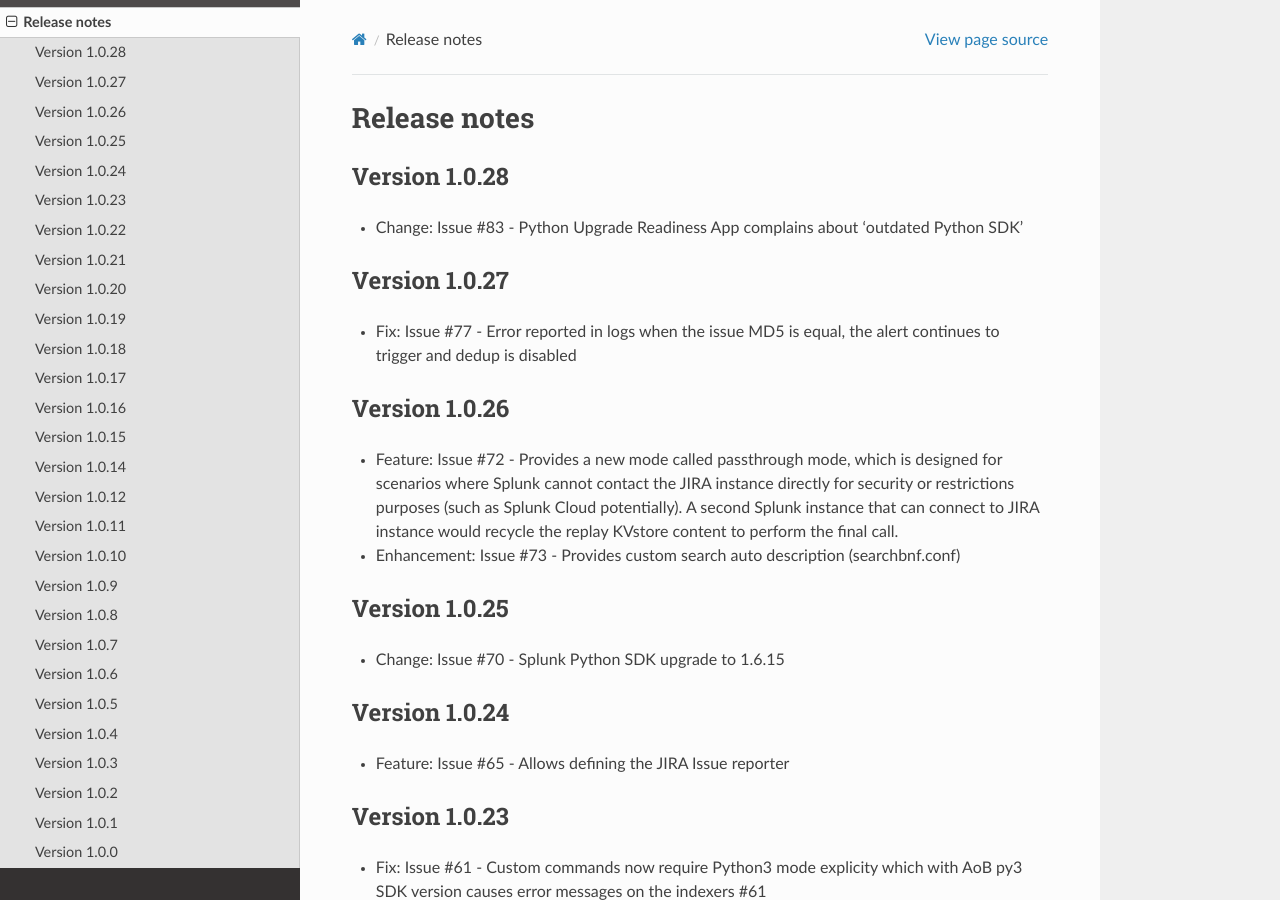
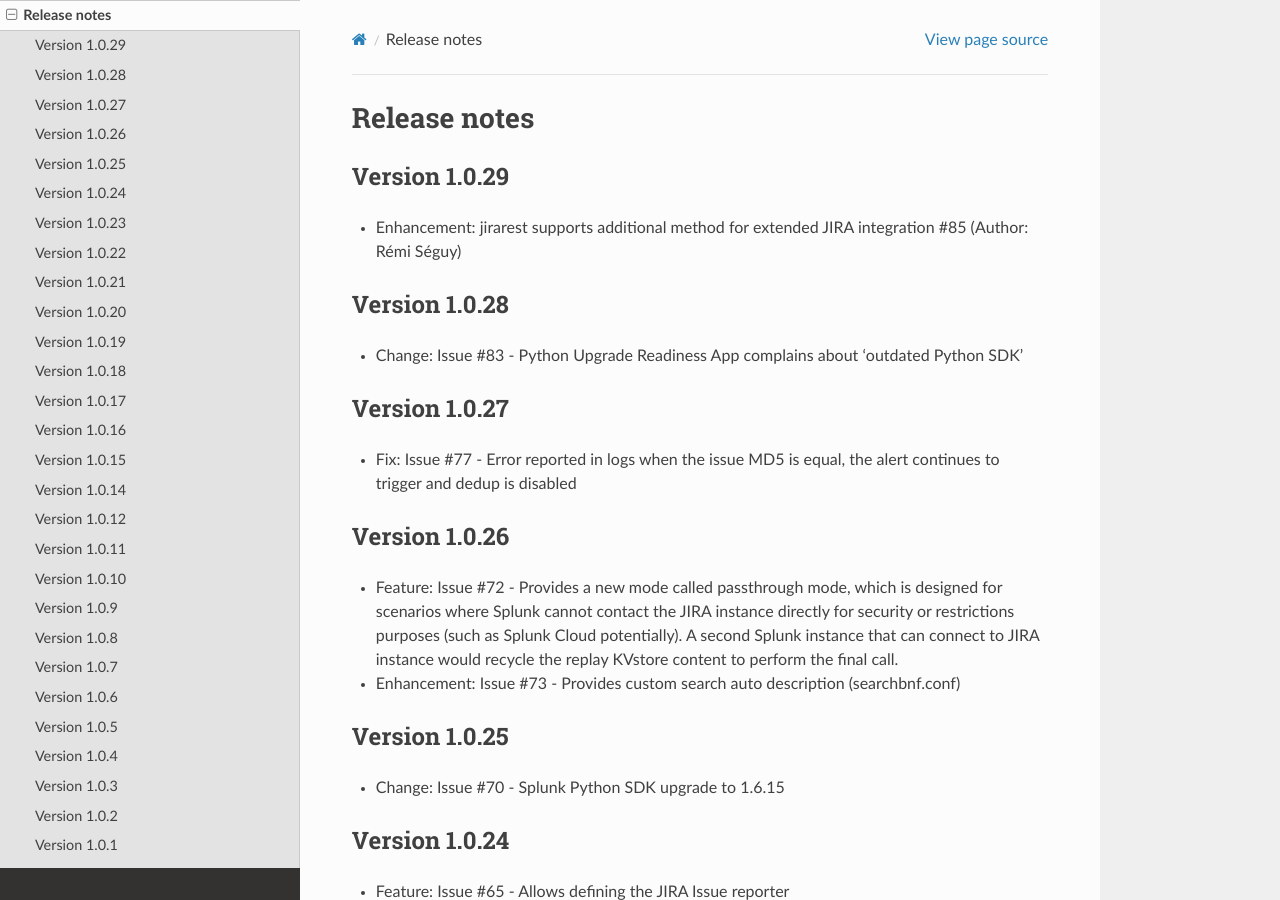
Before and after one commit to guilhemmarchand/TA-jira-service-desk-simple-addon, a Sphinx documentation site: the page built from docs/releasenotes.rst, in a window 1280 px wide and 900 px high. Built offline with Sphinx 7.4.7 and the Read the Docs theme 2.0.0, drawn with Linux system fonts in a browser that asks for light colours.

Commit message:
Add release notes

```diff
--- a/docs/releasenotes.rst
+++ b/docs/releasenotes.rst
@@ -1,5 +1,10 @@
 Release notes
 #############
+
+Version 1.0.29
+==============
+
+- Enhancement: jirarest supports additional method for extended JIRA integration #85 (Author: Rémi Séguy)
 
 Version 1.0.28
 ==============
```
